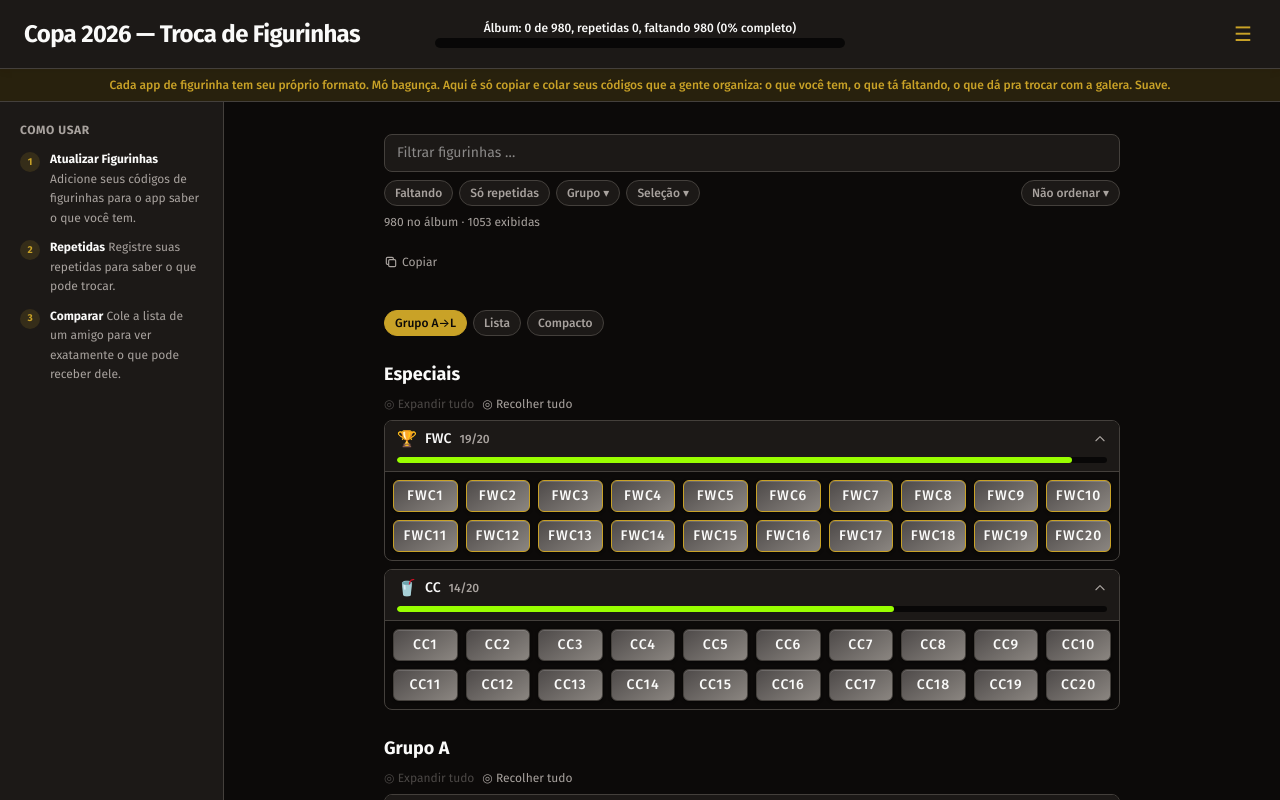
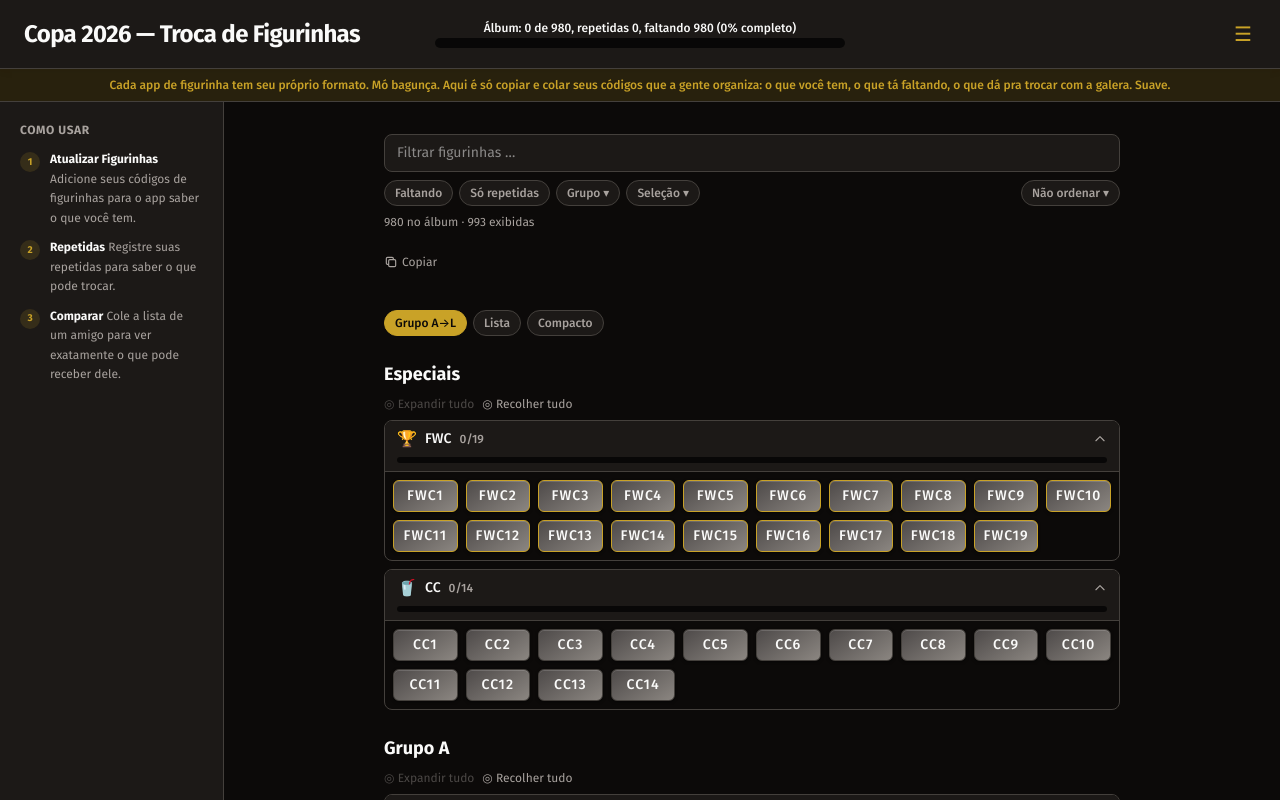
Before and after one commit to arielpchara/fwc-2026-sticker-manager, a React (Vite) app in the folder web/: page / in a window 1280 px wide. Shown: the top 800 px of the page. Built offline with nearby package versions, Linux system fonts and the light colour scheme.

Commit message:
feat: refactor sticker management and enhance inventory handling

```diff
--- a/web/src/application/copyTools.ts
+++ b/web/src/application/copyTools.ts
@@ -63,13 +63,13 @@ export function messageStickerListByTeam(
 }
 
 export function messageMissing(
-  trade: StickerGroupByTeam[],
+  trades: StickerGroupByTeam[],
   header: string = "",
   footer: string = "",
 ): string {
   return [
     header,
-    ...trade
+    ...trades
       .map(
         ({ team, stickers }) =>
           `${flagOf(team)} ${Object.keys(stickers).join(", ")}`,
--- a/web/src/application/inventory.ts
+++ b/web/src/application/inventory.ts
@@ -1,14 +1,11 @@
 import { Inventory } from "../type/sticker";
 import { PREFIX } from "../constants/stickers";
+import { getMaxStickerPerTeam } from "./teamsTools";
 
 export function generateEmptyInventory(): Inventory {
   const inventory: Inventory = {};
   for (const prefix of PREFIX) {
-    let max = 20;
-    if (prefix === "00") max = 1;
-    if (prefix === "FWC") max = 19;
-    if (prefix === "CC") max = 14;
-    for (let i = 1; i <= max; i++) {
+    for (let i = 1; i <= getMaxStickerPerTeam(prefix); i++) {
       const code = `${prefix}${prefix !== "00" ? i : ""}`;
       inventory[code] = 0;
     }
--- a/web/src/application/sortTeams.ts
+++ b/web/src/application/sortTeams.ts
@@ -1,5 +1,5 @@
 import type { StickerGroupByTeam } from "../type/group.js";
-import { getMaxStickerPerTeam } from "./groupTools.js";
+import { getMaxStickerPerTeam } from "./teamsTools.js";
 
 export type TeamSort = "completion" | "code" | null;
 
--- a/web/src/application/groupTools.ts
+++ b/web/src/application/teamsTools.ts
@@ -1,10 +1,10 @@
 import { GROUPS, MAX_STICKERS_PER_TEAM } from "../constants/groups";
 
 export function getMaxStickerPerTeam(team: string): number {
-  const group = GROUPS.find((g) => g.prefixes.includes(team));
-  if (group) return MAX_STICKERS_PER_TEAM;
   if (team === "00") return 1;
   if (team === "FWC") return 19;
   if (team === "CC") return 14;
+  const group = GROUPS.find((g) => g.prefixes.includes(team));
+  if (group) return MAX_STICKERS_PER_TEAM;
   return 0;
 }
--- a/web/src/constants/groups.ts
+++ b/web/src/constants/groups.ts
@@ -73,9 +73,9 @@ export const GROUPS_INDEX_PREFIX: Record<string, [number, number]> = {
 };
 
 export const PREFIX_TO_GROUP = new Map<string, GroupInfo>();
-for (const g of GROUPS) {
-  for (const p of g.prefixes) {
-    PREFIX_TO_GROUP.set(p, g);
+for (const group of GROUPS) {
+  for (const p of group.prefixes) {
+    PREFIX_TO_GROUP.set(p, group);
   }
 }
 
--- a/web/src/ui/common/GroupSticker.tsx
+++ b/web/src/ui/common/GroupSticker.tsx
@@ -4,10 +4,10 @@ import { useLocale } from "../../i18n/index.js";
 import Sticker from "./Sticker.js";
 import { maxStickers } from "../../constants/stickers.js";
 import { StickerGroupByTeam } from "../../type/group.js";
-import { prefixOf } from "../../application/stickerTools.js";
+import { countInventory, prefixOf } from "../../application/stickerTools.js";
 import { Inventory } from "../../type/sticker.js";
 import { MAX_STICKERS_PER_TEAM } from "../../constants/groups.js";
-import { getMaxStickerPerTeam } from "../../application/groupTools.js";
+import { getMaxStickerPerTeam } from "../../application/teamsTools.js";
 import ProgressBar from "./ProgressBar.js";
 import { filterOnlyOwnedFromInventory } from "../../application/filterInventory.js";
 
@@ -110,12 +110,16 @@ export default function GroupSticker({
                 {icon}
               </span>
               <span className="flex flex-wrap gap-1.5">
-                {getStickerList(
-                  team,
-                  filterOnlyOwnedFromInventory(stickers),
-                ).map(([code]) => (
-                  <Sticker key={code} code={code} displayFlag={false} compact />
-                ))}
+                {Object.entries(filterOnlyOwnedFromInventory(stickers)).map(
+                  ([code]) => (
+                    <Sticker
+                      key={code}
+                      code={code}
+                      displayFlag={false}
+                      compact
+                    />
+                  ),
+                )}
               </span>
             </div>
           );
@@ -161,7 +165,8 @@ export default function GroupSticker({
                 <span className="text-base leading-none">{icon}</span>
                 <span>{team}</span>
                 <span className="text-xs text-muted">
-                  {Object.keys(stickers).length}/{getMaxStickerPerTeam(team)}
+                  {countInventory(filterOnlyOwnedFromInventory(stickers))}/
+                  {getMaxStickerPerTeam(team)}
                 </span>
                 <span className="ml-auto">
                   <svg
@@ -182,7 +187,7 @@ export default function GroupSticker({
               <span className="grow-1">
                 <ProgressBar
                   max={getMaxStickerPerTeam(team)}
-                  value={Object.keys(stickers).length}
+                  value={countInventory(filterOnlyOwnedFromInventory(stickers))}
                 />
               </span>
             </summary>
--- a/web/src/ui/own/StickerViewer.tsx
+++ b/web/src/ui/own/StickerViewer.tsx
@@ -1,5 +1,5 @@
 import { useState, useMemo } from "react";
-import { useOwnStickers } from "../../hooks/useStickers.js";
+import { useStickers } from "../../hooks/useStickers.js";
 import { useLocale } from "../../i18n/index.js";
 import { flagOf } from "../../constants/flags.js";
 import { groupOf, type GroupInfo } from "../../constants/groups.js";
@@ -72,7 +72,7 @@ interface GroupedTeams {
 
 export default function StickerViewer() {
   const { t } = useLocale();
-  const { inv, stickers } = useOwnStickers();
+  const { inventory, stickers } = useStickers();
   const [filter, setFilter] = useState("");
   const [sortMode, setSortMode] = useState<SortMode>("group");
   const [extrasOnly, setExtrasOnly] = useState(false);
@@ -83,31 +83,32 @@ export default function StickerViewer() {
     const map = new Map<string, [string, number][]>();
     for (const code of stickers) {
       if (q && !code.includes(q)) continue;
-      if (extrasOnly && inv[code] < 2) continue;
+      if (extrasOnly && inventory[code] < 2) continue;
       const key = prefixOf(code);
       if (!map.has(key)) map.set(key, []);
-      map.get(key)!.push([code, inv[code]]);
+      map.get(key)!.push([code, inventory[code]]);
     }
     for (const [, items] of map) {
       items.sort(([a], [b]) => suffixNum(a) - suffixNum(b));
     }
     return map;
-  }, [stickers, inv, q, extrasOnly]);
+  }, [stickers, inventory, q, extrasOnly]);
 
   const grouped = useMemo(() => {
     const teamEntries = [...byPrefix.entries()];
     teamEntries.sort(([a], [b]) => a.localeCompare(b));
 
-    const groupMap = new Map<number, GroupedTeams>();
-    for (const [prefix, items] of teamEntries) {
+    const groupMap = new Map<string, GroupedTeams>();
+    for (const i in teamEntries) {
+      const [prefix, items] = teamEntries[i];
       const g = groupOf(prefix);
-      if (!groupMap.has(g.order)) {
-        groupMap.set(g.order, { group: g, teams: [] });
+      if (!groupMap.has(i)) {
+        groupMap.set(i, { group: g, teams: [] });
       }
-      groupMap.get(g.order)!.teams.push({ prefix, items });
+      groupMap.get(i)!.teams.push({ prefix, items });
     }
 
-    return [...groupMap.entries()].sort(([a], [b]) => a - b).map(([, v]) => v);
+    return [...groupMap.values()]; //[...groupMap.entries()].sort(([a], [b]) => a - b).map(([, v]) => v);
   }, [byPrefix]);
 
   const flatTeams = useMemo(() => {
@@ -190,7 +191,7 @@ export default function StickerViewer() {
         ) : (
           grouped.map(({ group, teams }) =>
             teams.length === 0 ? null : (
-              <div key={group.order}>
+              <div key={group.labelKey}>
                 <h3 className="text-xs font-bold text-muted uppercase tracking-wider mb-2">
                   {t(group.labelKey as never)}
                 </h3>
--- a/web/src/ui/pages/MainPage.tsx
+++ b/web/src/ui/pages/MainPage.tsx
@@ -3,6 +3,7 @@ import { copy, messageMissing } from "../../application/copyTools.js";
 import {
   countFiltered,
   filterInventory,
+  filterOnlyOwnedFromInventory,
   hasActiveFilters,
   hasActiveFiltersHideMissing,
   type InventoryFilters,
@@ -54,6 +55,7 @@ export default function MainPage() {
       ),
     [groups.byTeam, sort, hideMissing],
   );
+
   const sortedByGroup = useMemo(
     () =>
       groups.byGroup.map((g) => ({
@@ -64,7 +66,14 @@ export default function MainPage() {
   );
 
   const handleCopyTrade = () => {
-    copy(messageMissing(sortedByTeam));
+    copy(
+      messageMissing(
+        sortedByTeam.map(({ team, stickers }) => ({
+          team,
+          stickers: filterOnlyOwnedFromInventory(stickers),
+        })),
+      ),
+    );
   };
 
   return (
```
Also changed, not shown: 4 other files (tests, documents, lock files or other folders).
